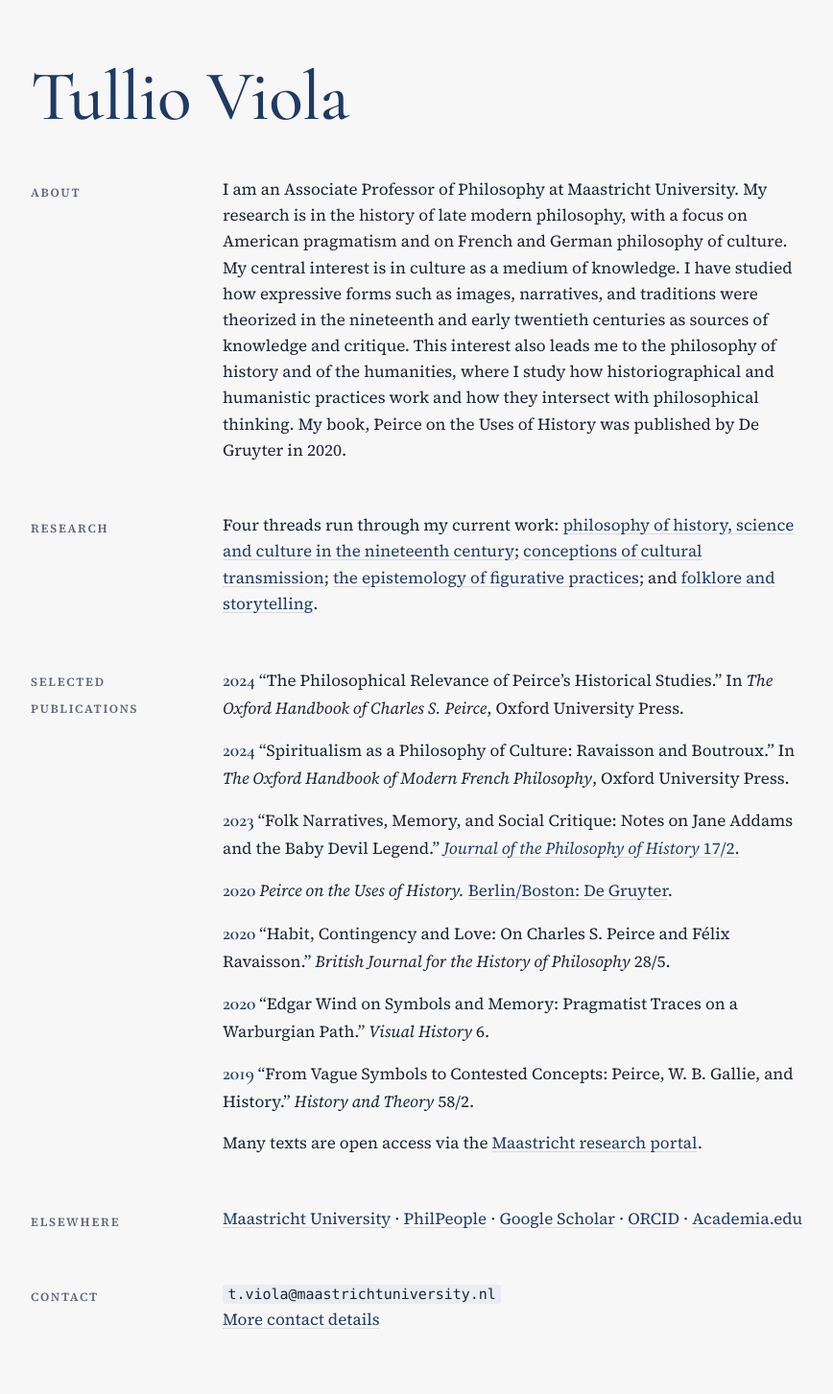
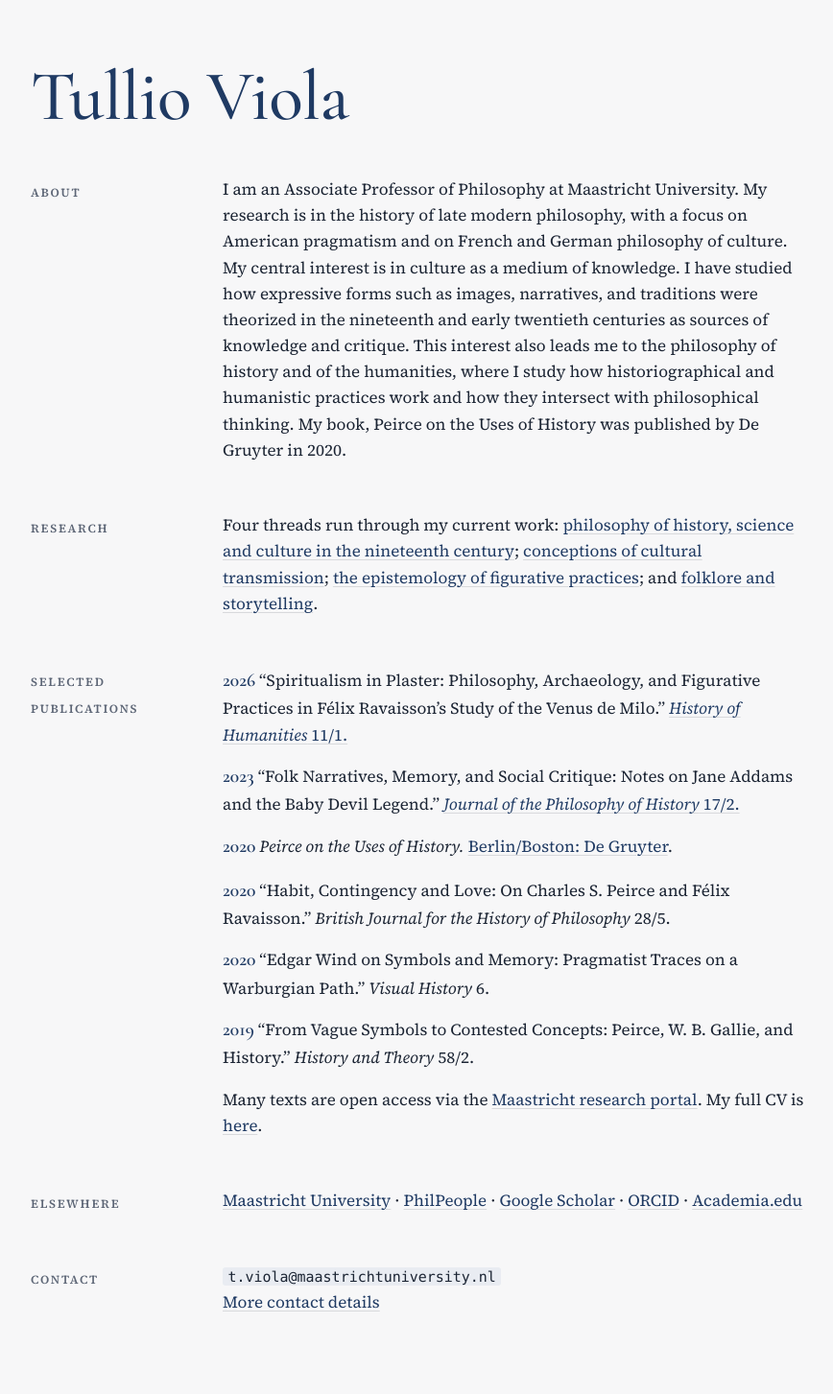
Before and after one commit to tullioviola-85/tullioviola-85.github.io, a Jekyll site: the page built from index.md, in a window 1280 px wide. Shown: the whole page at 96% size, without its empty margins (196-1064 px from the left). Built offline with Jekyll 4.4.1, drawn with Linux system fonts in a browser that asks for light colours.

Commit message:
Update index.md

```diff
--- a/index.md
+++ b/index.md
@@ -15,15 +15,14 @@ Four threads run through my current work: [philosophy of history, science and cu
 
 ## Selected publications
 
-- **2024** "The Philosophical Relevance of Peirce's Historical Studies." In *The Oxford Handbook of Charles S. Peirce*, Oxford University Press.
-- **2024** "Spiritualism as a Philosophy of Culture: Ravaisson and Boutroux." In *The Oxford Handbook of Modern French Philosophy*, Oxford University Press.
+- **2026** "Spiritualism in Plaster: Philosophy, Archaeology, and Figurative Practices in Félix Ravaisson’s Study of the Venus de Milo." [*History of Humanities* 11/1.](https://www.journals.uchicago.edu/doi/abs/10.1086/739914)
 - **2023** "Folk Narratives, Memory, and Social Critique: Notes on Jane Addams and the Baby Devil Legend." [*Journal of the Philosophy of History* 17/2.](https://brill.com/view/journals/jph/17/2/article-p328_8.xml)
 - **2020** *Peirce on the Uses of History.* [Berlin/Boston: De Gruyter](https://www-degruyterbrill-com.mu.idm.oclc.org/document/doi/10.1515/9783110651560/html).
 - **2020** "Habit, Contingency and Love: On Charles S. Peirce and Félix Ravaisson." *British Journal for the History of Philosophy* 28/5.
 - **2020** "Edgar Wind on Symbols and Memory: Pragmatist Traces on a Warburgian Path." *Visual History* 6.
 - **2019** "From Vague Symbols to Contested Concepts: Peirce, W. B. Gallie, and History." *History and Theory* 58/2.
 
-Many texts are open access via the [Maastricht research portal](https://cris.maastrichtuniversity.nl/en/persons/tullio-viola).
+Many texts are open access via the [Maastricht research portal](https://cris.maastrichtuniversity.nl/en/persons/tullio-viola). My full CV is [here](CV).
 
 ## Elsewhere
 
```
